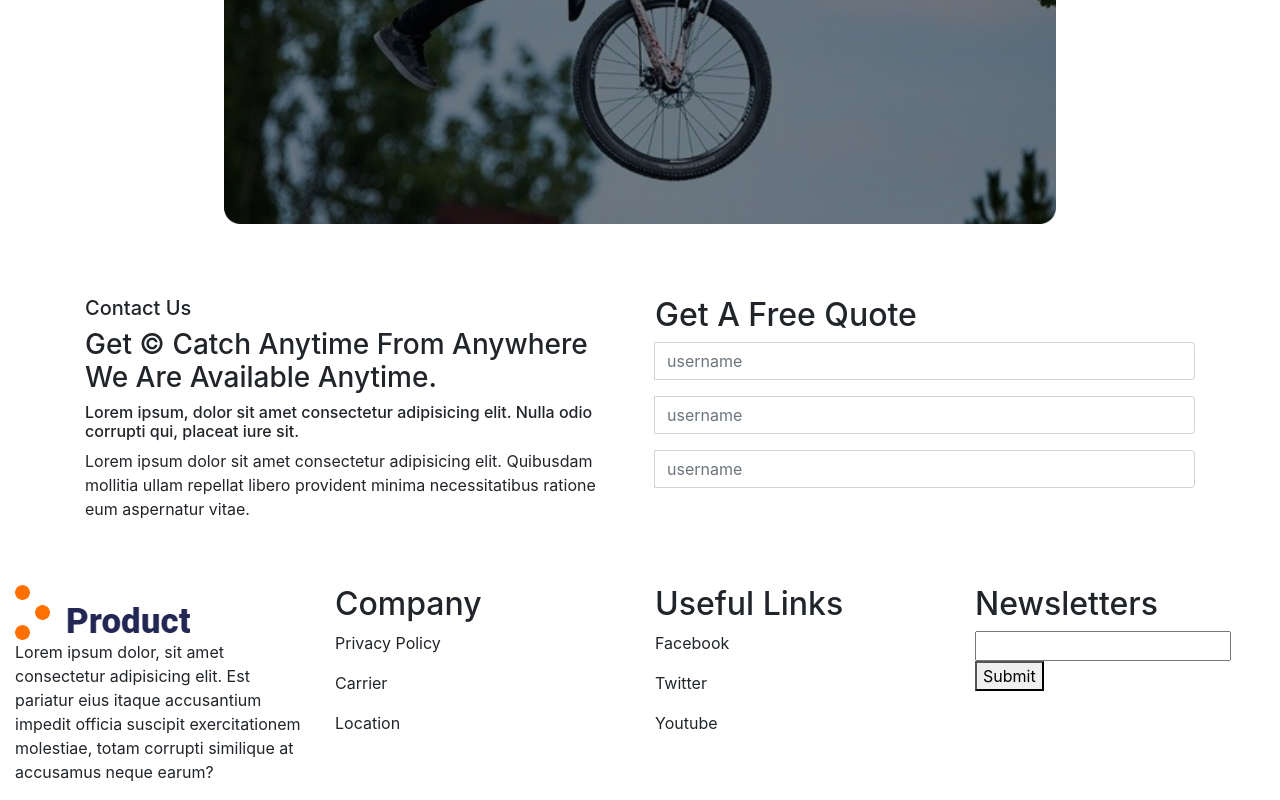
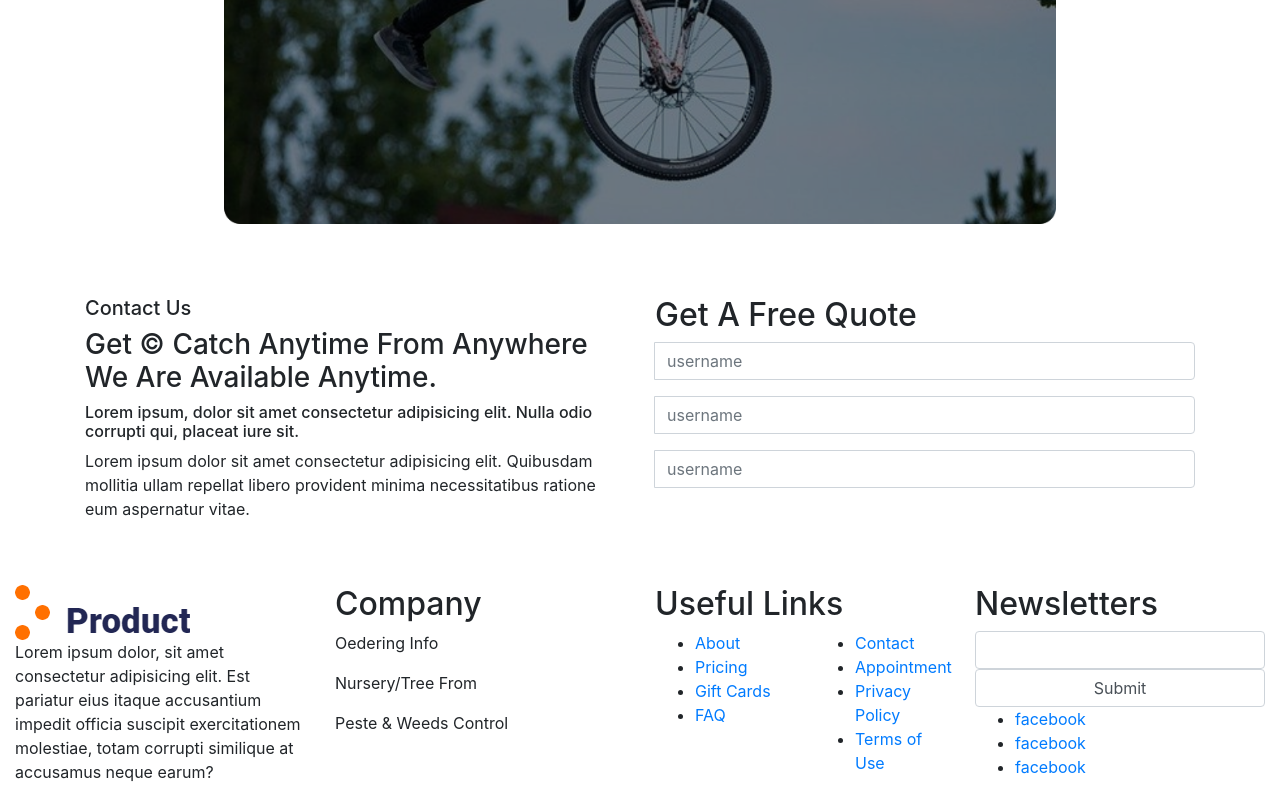
Before and after one commit to mazhars-git/bicycle-lock-app, a React (Create React App) app: page / in a window 1280 px wide. Shown: the part 5305-6105 px from the top of the page. Built offline with nearby package versions, Linux system fonts and the light colour scheme.

Commit message:
footer content

```diff
--- a/src/components/Home/Footer/Footer.js
+++ b/src/components/Home/Footer/Footer.js
@@ -11,20 +11,44 @@ const Footer = () => {
                 </div>
                 <div className="col-md-3">
                     <h2>Company</h2>
-                    <p>Privacy Policy</p>
-                    <p>Carrier</p>
-                    <p>Location</p>
+                    <p>Oedering Info</p>
+                    <p>Nursery/Tree From</p>
+                    <p>Peste & Weeds Control</p>
                 </div>
                 <div className="col-md-3">
                     <h2>Useful Links</h2>
-                    <p>Facebook</p>
-                    <p>Twitter</p>
-                    <p>Youtube</p>
+                    <div className="row">
+                        <div className="col-md-6">
+                            <ul>
+                                <li><a href="#">About </a></li>
+                                <li><a href="#">Pricing </a></li>
+                                <li><a href="#">Gift Cards </a></li>
+                                <li><a href="#">FAQ </a></li>
+                            </ul>
+                        </div>
+                        <div className="col-md-6">
+                            <ul>
+                                <li><a href="#">Contact</a></li>
+                                <li><a href="#">Appointment</a></li>
+                                <li><a href="#">Privacy Policy</a></li>
+                                <li><a href="#">Terms of Use</a></li>
+                            </ul>
+                        </div>
+                    </div>
                 </div>
                 <div className="col-md-3">
                     <h2>Newsletters</h2>
-                    <input type="text"></input>
-                    <button>Submit</button>
+                    <div>
+                        <input className="form-control" type="text"></input>
+                        <button className="form-control">Submit</button>
+                    </div>
+                    <div>
+                        <ul>
+                            <li><a href="#">facebook</a></li>
+                            <li><a href="#">facebook</a></li>
+                            <li><a href="#">facebook</a></li>
+                        </ul>
+                    </div>
                 </div>
             </div>
         </section>
```
